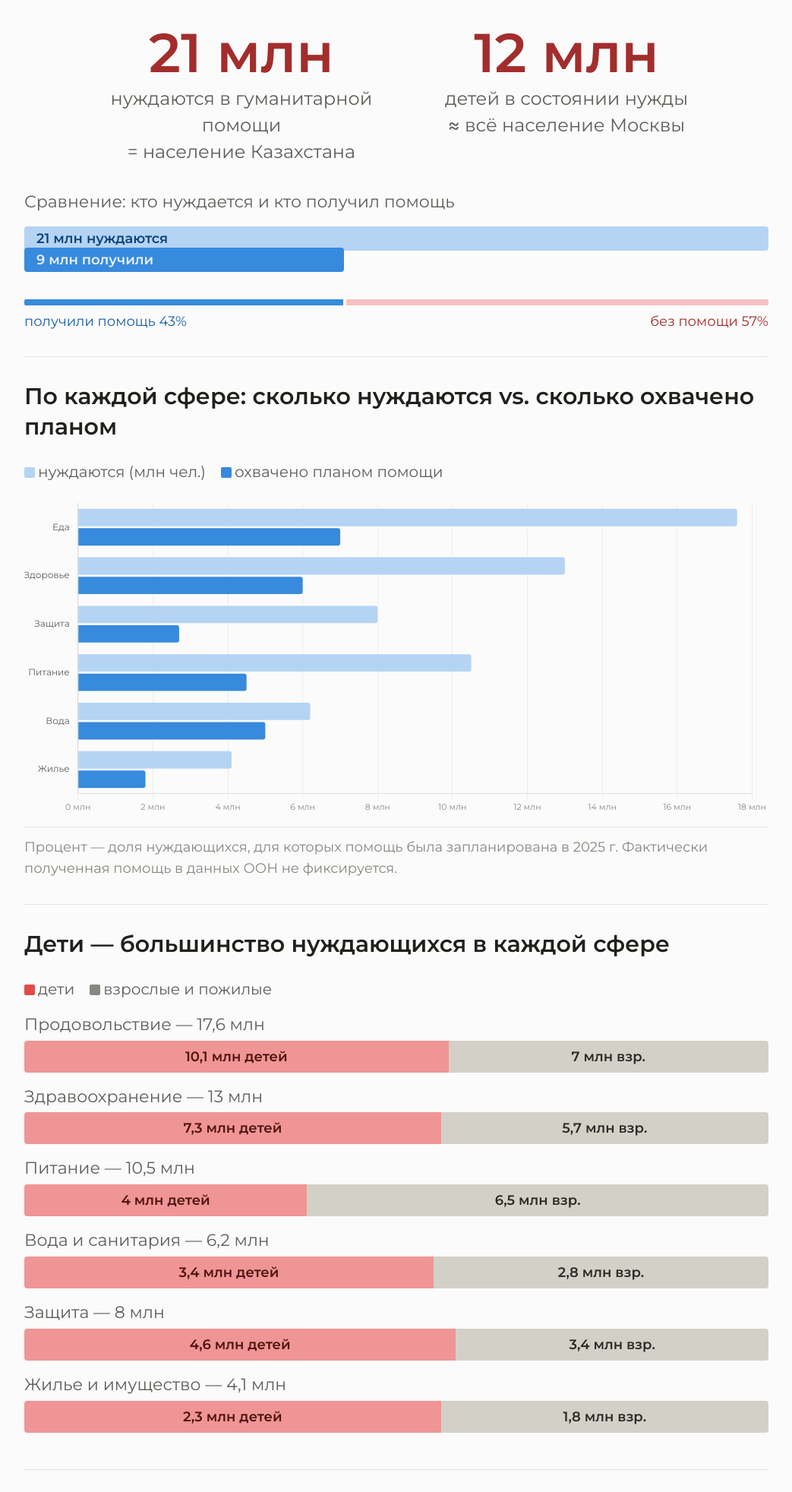
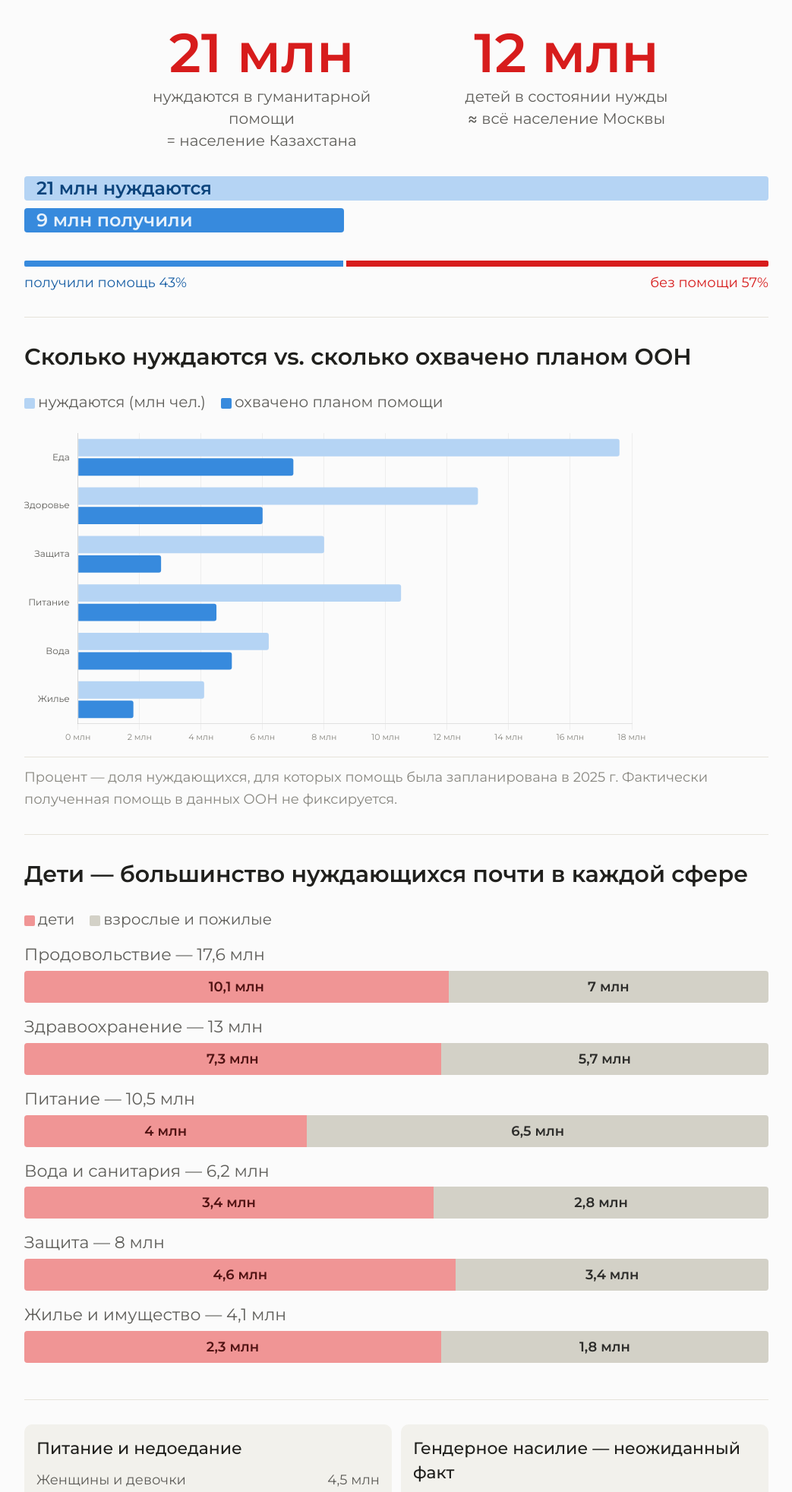
Before and after one commit to azaliamuhametsina77-alt/info-drc, a plain HTML site: page index.html in a window 1280 px wide. Shown: the part 33-1997 px from the top of the page at 76% size, without its empty margins (118-1161 px from the left). Drawn offline with nearby package versions, Linux system fonts and the light colour scheme.

Commit message:
Update index.html

```diff
--- a/index.html
+++ b/index.html
@@ -177,7 +177,7 @@
     .route-big-num{
       font-size:60px;
       font-weight:700;
-      color:#A32D2D;
+      color:#D71C1C;
       line-height:1;
       margin-bottom:.25rem;
     }
@@ -368,34 +368,33 @@
     <section class="section">
       <div style="display:flex;justify-content:center;gap:88px;flex-wrap:wrap;margin-bottom:2rem;align-items:start;text-align:center">
         <div style="max-width:360px">
-          <div style="font-size:72px;font-weight:700;line-height:0.95;color:#A32D2D;margin-bottom:10px">21 млн</div>
-          <div style="font-size:24px;line-height:1.45;color:var(--color-text-secondary)">нуждаются в гуманитарной помощи<br>= население Казахстана</div>
+          <div style="font-size:72px;font-weight:700;line-height:0.95;color:#D71C1C;margin-bottom:10px">21 млн</div>
+          <div style="font-size:20px;line-height:1.45;color:var(--color-text-secondary)">нуждаются в гуманитарной помощи<br>= население Казахстана</div>
         </div>
         <div style="max-width:360px">
-          <div style="font-size:72px;font-weight:700;line-height:0.95;color:#A32D2D;margin-bottom:10px">12 млн</div>
-          <div style="font-size:24px;line-height:1.45;color:var(--color-text-secondary)">детей в состоянии нужды<br>≈ всё население Москвы</div>
+          <div style="font-size:72px;font-weight:700;line-height:0.95;color:#D71C1C;margin-bottom:10px">12 млн</div>
+          <div style="font-size:20px;line-height:1.45;color:var(--color-text-secondary)">детей в состоянии нужды<br>≈ всё население Москвы</div>
         </div>
       </div>
 
       <div style="margin-top:1.5rem">
-        <div style="font-size:22px;color:var(--color-text-secondary);margin-bottom:1rem">Сравнение: кто нуждается и кто получил помощь</div>
-        <div style="position:relative;height:60px;margin-bottom:8px">
-          <div style="height:32px;background:#B5D4F4;border-radius:4px;width:100%;position:absolute;top:0;display:flex;align-items:center;padding-left:16px;font-size:18px;color:#0C447C;font-weight:600">21 млн нуждаются</div>
-          <div style="height:32px;background:#378ADD;border-radius:4px;width:43%;position:absolute;bottom:0;display:flex;align-items:center;padding-left:16px;font-size:18px;color:#E6F1FB;font-weight:600">9 млн получили</div>
+        <div style="display:flex;flex-direction:column;gap:10px;margin-bottom:12px">
+          <div style="height:32px;background:#B5D4F4;border-radius:4px;width:100%;display:flex;align-items:center;padding:0 16px;font-size:24px;line-height:1;color:#0C447C;font-weight:600">21 млн нуждаются</div>
+          <div style="height:32px;background:#378ADD;border-radius:4px;width:43%;display:flex;align-items:center;padding:0 16px;font-size:24px;line-height:1;color:#E6F1FB;font-weight:600">9 млн получили</div>
         </div>
         <div style="display:flex;gap:4px;margin-top:2.3rem">
           <div style="flex:43;height:8px;background:#378ADD;border-radius:2px 0 0 2px"></div>
-          <div style="flex:57;height:8px;background:#F7C1C1;border-radius:0 2px 2px 0"></div>
+          <div style="flex:57;height:8px;background:#D71C1C;border-radius:0 2px 2px 0"></div>
         </div>
         <div style="display:flex;justify-content:space-between;font-size:18px;color:var(--color-text-tertiary);margin-top:8px">
           <span style="color:#185FA5">получили помощь 43%</span>
-          <span style="color:#A32D2D">без помощи 57%</span>
+          <span style="color:#D71C1C">без помощи 57%</span>
         </div>
       </div>
     </section>
 
     <section class="section">
-<div class="section-title">По каждой сфере: сколько нуждаются vs. сколько охвачено планом</div>
+<div class="section-title">Сколько нуждаются vs. сколько охвачено планом ООН</div>
 
       <div class="legend-row">
         <span><span class="legend-dot" style="background:#B5D4F4"></span>нуждаются (млн чел.)</span>
@@ -409,61 +408,60 @@
     </section>
 
     <section class="section">
-<div class="section-title">Дети — большинство нуждающихся в каждой сфере</div>
+<div class="section-title">Дети — большинство нуждающихся почти в каждой сфере</div>
 
       <div class="legend-row">
-        <span><span class="legend-dot" style="background:#E24B4A"></span>дети</span>
-        <span><span class="legend-dot" style="background:#888780"></span>взрослые и пожилые</span>
+        <span><span class="legend-dot" style="background:#F09595"></span>дети</span>
+        <span><span class="legend-dot" style="background:#D3D1C7"></span>взрослые и пожилые</span>
       </div>
 
       <div id="stack-rows">
         <div class="stack-row">
           <div class="stack-label">Продовольствие — 17,6 млн</div>
           <div class="stack-bar">
-            <div class="stack-seg" style="width:57%;background:#F09595;color:#501313">10,1 млн детей</div>
-            <div class="stack-seg" style="width:43%;background:#D3D1C7;color:#2C2C2A">7 млн взр.</div>
+            <div class="stack-seg" style="width:57%;background:#F09595;color:#501313">10,1 млн</div>
+            <div class="stack-seg" style="width:43%;background:#D3D1C7;color:#2C2C2A">7 млн</div>
           </div>
         </div>
         <div class="stack-row">
           <div class="stack-label">Здравоохранение — 13 млн</div>
           <div class="stack-bar">
-            <div class="stack-seg" style="width:56%;background:#F09595;color:#501313">7,3 млн детей</div>
-            <div class="stack-seg" style="width:44%;background:#D3D1C7;color:#2C2C2A">5,7 млн взр.</div>
+            <div class="stack-seg" style="width:56%;background:#F09595;color:#501313">7,3 млн</div>
+            <div class="stack-seg" style="width:44%;background:#D3D1C7;color:#2C2C2A">5,7 млн</div>
           </div>
         </div>
         <div class="stack-row">
           <div class="stack-label">Питание — 10,5 млн</div>
           <div class="stack-bar">
-            <div class="stack-seg" style="width:38%;background:#F09595;color:#501313">4 млн детей</div>
-            <div class="stack-seg" style="width:62%;background:#D3D1C7;color:#2C2C2A">6,5 млн взр.</div>
+            <div class="stack-seg" style="width:38%;background:#F09595;color:#501313">4 млн</div>
+            <div class="stack-seg" style="width:62%;background:#D3D1C7;color:#2C2C2A">6,5 млн</div>
           </div>
         </div>
         <div class="stack-row">
           <div class="stack-label">Вода и санитария — 6,2 млн</div>
           <div class="stack-bar">
-            <div class="stack-seg" style="width:55%;background:#F09595;color:#501313">3,4 млн детей</div>
-            <div class="stack-seg" style="width:45%;background:#D3D1C7;color:#2C2C2A">2,8 млн взр.</div>
+            <div class="stack-seg" style="width:55%;background:#F09595;color:#501313">3,4 млн</div>
+            <div class="stack-seg" style="width:45%;background:#D3D1C7;color:#2C2C2A">2,8 млн</div>
           </div>
         </div>
         <div class="stack-row">
           <div class="stack-label">Защита — 8 млн</div>
           <div class="stack-bar">
-            <div class="stack-seg" style="width:58%;background:#F09595;color:#501313">4,6 млн детей</div>
-            <div class="stack-seg" style="width:42%;background:#D3D1C7;color:#2C2C2A">3,4 млн взр.</div>
+            <div class="stack-seg" style="width:58%;background:#F09595;color:#501313">4,6 млн</div>
+            <div class="stack-seg" style="width:42%;background:#D3D1C7;color:#2C2C2A">3,4 млн</div>
           </div>
         </div>
         <div class="stack-row">
           <div class="stack-label">Жилье и имущество — 4,1 млн</div>
           <div class="stack-bar">
-            <div class="stack-seg" style="width:56%;background:#F09595;color:#501313">2,3 млн детей</div>
-            <div class="stack-seg" style="width:44%;background:#D3D1C7;color:#2C2C2A">1,8 млн взр.</div>
+            <div class="stack-seg" style="width:56%;background:#F09595;color:#501313">2,3 млн</div>
+            <div class="stack-seg" style="width:44%;background:#D3D1C7;color:#2C2C2A">1,8 млн</div>
           </div>
         </div>
       </div>
     </section>
 
     <section class="section">
-<div class="section-title">Кто страдает больше и в чем</div>
 
       <div class="gender-grid">
         <div class="gender-card">
@@ -473,12 +471,12 @@
             <div class="gender-bar-track"><div class="gender-bar-fill" style="width:78%;background:#F4C0D1;color:#4B1528">4,5 млн</div></div>
           </div>
           <div class="gender-bar-wrap">
-            <div class="gender-bar-label"><span>Дети (отдельно)</span><span>4 млн</span></div>
+            <div class="gender-bar-label"><span>Дети</span><span>4 млн</span></div>
             <div class="gender-bar-track"><div class="gender-bar-fill" style="width:69%;background:#F09595;color:#501313">4 млн</div></div>
           </div>
           <div class="gender-bar-wrap">
-            <div class="gender-bar-label"><span>Мужчины</span><span>~2 млн</span></div>
-            <div class="gender-bar-track"><div class="gender-bar-fill" style="width:35%;background:#B4B2A9;color:#2C2C2A">~2 млн</div></div>
+            <div class="gender-bar-label"><span>Мужчины</span><span>2 млн</span></div>
+            <div class="gender-bar-track"><div class="gender-bar-fill" style="width:35%;background:#B4B2A9;color:#2C2C2A">2 млн</div></div>
           </div>
           <div style="font-size:18px;color:var(--color-text-tertiary);margin-top:12px">Беременные и кормящие — особо уязвимая группа</div>
         </div>
@@ -556,7 +554,7 @@
 
         <div class="route-legend">
           <div class="route-leg-item"><div class="route-leg-dot" style="background:#185FA5"></div>человек</div>
-          <div class="route-leg-item"><div class="route-leg-dot" style="background:#A32D2D;border:2px solid #E24B4A"></div>мина / боеприпас</div>
+          <div class="route-leg-item"><div class="route-leg-dot" style="background:#A32D2D;border:2px solid #A32D2D"></div>мина / боеприпас</div>
         </div>
 
         <div class="note">Война сконцентрирована на востоке Конго, но мины и неразорвавшиеся боеприпасы остаются в земле годами после отхода войск. Люди подрываются по дороге на поле, в школу, за водой.</div>
@@ -567,6 +565,27 @@
   <script>
     Chart.defaults.font.family = 'Montserrat, system-ui, -apple-system, BlinkMacSystemFont, "Segoe UI", sans-serif';
     Chart.defaults.color = '#5f5e5a';
+
+
+    Chart.Tooltip.positioners.rightSide = function(items) {
+      if (!items.length) return false;
+
+      const item = items[0];
+      const chart = item.chart;
+      const el = item.element;
+
+      const offset = 14;
+      const tooltipWidth = 220;
+      const rightLimit = chart.width - 12;
+      const canPlaceRight = el.x + offset + tooltipWidth < rightLimit;
+
+      return {
+        x: canPlaceRight ? el.x + offset : el.x - offset,
+        y: el.y,
+        xAlign: canPlaceRight ? 'left' : 'right',
+        yAlign: 'center'
+      };
+    };
 
     const categories = ['Еда','Здоровье','Защита','Питание','Вода','Жилье'];
     const total = [17.6, 13, 8, 10.5, 6.2, 4.1];
@@ -596,9 +615,16 @@
         indexAxis: 'y',
         responsive: true,
         maintainAspectRatio: false,
+        layout: {
+          padding: {
+            right: 180
+          }
+        },
         plugins: {
           legend: { display: false },
           tooltip: {
+            position: 'rightSide',
+            caretSize: 0,
             callbacks: {
               label: function(ctx) {
                 const i = ctx.dataIndex;
```
